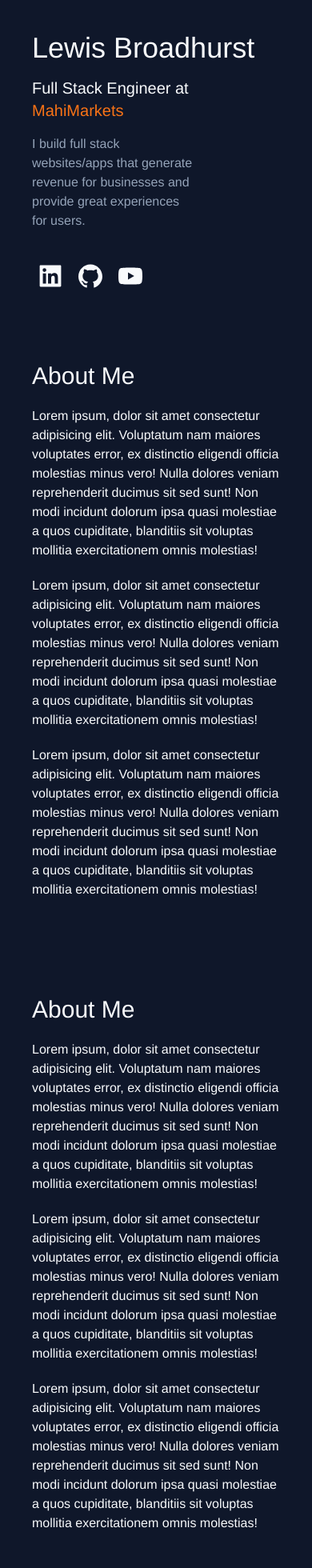
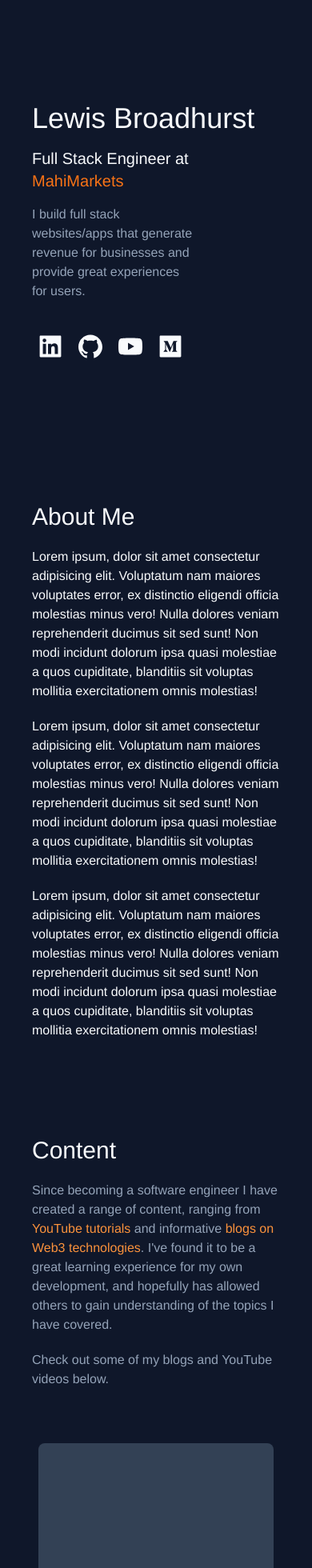
Before and after one commit to LMBroadhurst/CRYPTO_SUPERAPP, a Next.js app: page / in a window 390 px wide. Shown: the top 1960 px of the page at 80% size. Built offline with nearby package versions, Linux system fonts and the light colour scheme.

Commit message:
Working fixed nav and content previews

```diff
--- /dev/null
+++ b/components/home/BlogPreview.tsx
@@ -0,0 +1,13 @@
+import React from 'react'
+
+const BlogPreview = () => {
+  return (
+    <section className='self-stretch p-2'>
+        <section className='rounded-lg bg-slate-700 h-56'>
+
+        </section>
+    </section>
+  )
+}
+
+export default BlogPreview
--- a/components/home/IntroductionView.tsx
+++ b/components/home/IntroductionView.tsx
@@ -17,9 +17,10 @@ const HomeView: React.FC = () => {
 
 
     return (
-        <section className='flex flex-col mx-auto sm:w-3/4 lg:flex-row lg:w-[900px] lg:gap-20 lg:py-32 lg:h-screen xl:w-[1150px]'>
+        <section className='flex flex-col mx-auto sm:w-3/4 lg:flex-row lg:w-[900px] lg:gap-20 lg:py-32 xl:w-[1150px]'>
 
-            <section className='flex flex-col justify-between p-10 sm:py-32 lg:p-0 lg:w-1/2'>
+            {/* Need this fixed whilst other half scrolls */}
+            <section className='flex flex-col justify-between p-10 py-32 lg:p-0 lg:w-1/2 lg:h-[700px]'>
 
                 <section className='flex flex-col gap-8 lg:gap-20'>
                     <Header />
--- a/components/home/PublishedContent.tsx
+++ b/components/home/PublishedContent.tsx
@@ -1,16 +1,32 @@
 import React from 'react'
+import { SmileOutlined } from '@ant-design/icons'
+import BlogPreview from './BlogPreview'
+import Blog from '../blog/Blog'
+import YoutubePreview from './YoutubePreview'
 
 const PublishedContent = () => {
   return (
     <section className='flex p-10 lg:p-0 lg:w-full'>
         <section className='flex flex-col gap-5'>
-            <h2 className='text-3xl self-start lg:hidden'>About Me</h2>
+            <h2 className='text-3xl self-start'>Content</h2>
 
-            <p>Lorem ipsum, dolor sit amet consectetur adipisicing elit. Voluptatum nam maiores voluptates error, ex distinctio eligendi officia molestias minus vero! Nulla dolores veniam reprehenderit ducimus sit sed sunt! Non modi incidunt dolorum ipsa quasi molestiae a quos cupiditate, blanditiis sit voluptas mollitia exercitationem omnis molestias!</p>
+            <p className='text-slate-400 xl:text-lg'>Since becoming a software engineer I have created a range of content, ranging from <span className='text-orange-400'>YouTube tutorials</span> and informative <span className='text-orange-400'>blogs on Web3 technologies</span>. I've found it to be a great learning experience for my own development, and hopefully has allowed others to gain understanding of the topics I have covered.</p>
 
-            <p>Lorem ipsum, dolor sit amet consectetur adipisicing elit. Voluptatum nam maiores voluptates error, ex distinctio eligendi officia molestias minus vero! Nulla dolores veniam reprehenderit ducimus sit sed sunt! Non modi incidunt dolorum ipsa quasi molestiae a quos cupiditate, blanditiis sit voluptas mollitia exercitationem omnis molestias!</p>
+            <p className='text-slate-400 xl:text-lg'>Check out some of my blogs and YouTube videos below.</p>
 
-            <p>Lorem ipsum, dolor sit amet consectetur adipisicing elit. Voluptatum nam maiores voluptates error, ex distinctio eligendi officia molestias minus vero! Nulla dolores veniam reprehenderit ducimus sit sed sunt! Non modi incidunt dolorum ipsa quasi molestiae a quos cupiditate, blanditiis sit voluptas mollitia exercitationem omnis molestias!</p>
+            <section className='flex flex-col gap-5 my-10'>
+              <BlogPreview />
+
+              <BlogPreview />
+
+              <YoutubePreview />
+
+              <YoutubePreview />
+
+              <BlogPreview />
+
+              <YoutubePreview />
+            </section>
         </section>
     </section>
   )
--- a/components/home/Socials.tsx
+++ b/components/home/Socials.tsx
@@ -1,11 +1,12 @@
 import React from 'react';
-import { GithubOutlined, LinkedinFilled, YoutubeFilled } from '@ant-design/icons';
+import { GithubOutlined, LinkedinFilled, MediumSquareFilled, YoutubeFilled } from '@ant-design/icons';
 import { SocialItem } from '@/types/HomeTypes';
 
 const socials: SocialItem[] = [
   {icon: <LinkedinFilled />, href: 'https://www.linkedin.com/in/lewis-broadhurst/'},
   {icon: <GithubOutlined />, href: 'https://github.com/LMBroadhurst'},
-  {icon: <YoutubeFilled />, href: 'https://www.youtube.com/channel/UCv8iDXiyBoaNRtPmFt-fOYw'}
+  {icon: <YoutubeFilled />, href: 'https://www.youtube.com/channel/UCv8iDXiyBoaNRtPmFt-fOYw'},
+  {icon: <MediumSquareFilled />, href: 'https://medium.com/@lewis1broadhurst'}
 ]
 
 const Socials = () => {
--- /dev/null
+++ b/components/home/YoutubePreview.tsx
@@ -0,0 +1,9 @@
+import React from 'react'
+
+const YoutubePreview = () => {
+  return (
+    <div>YoutubePreview</div>
+  )
+}
+
+export default YoutubePreview
```
